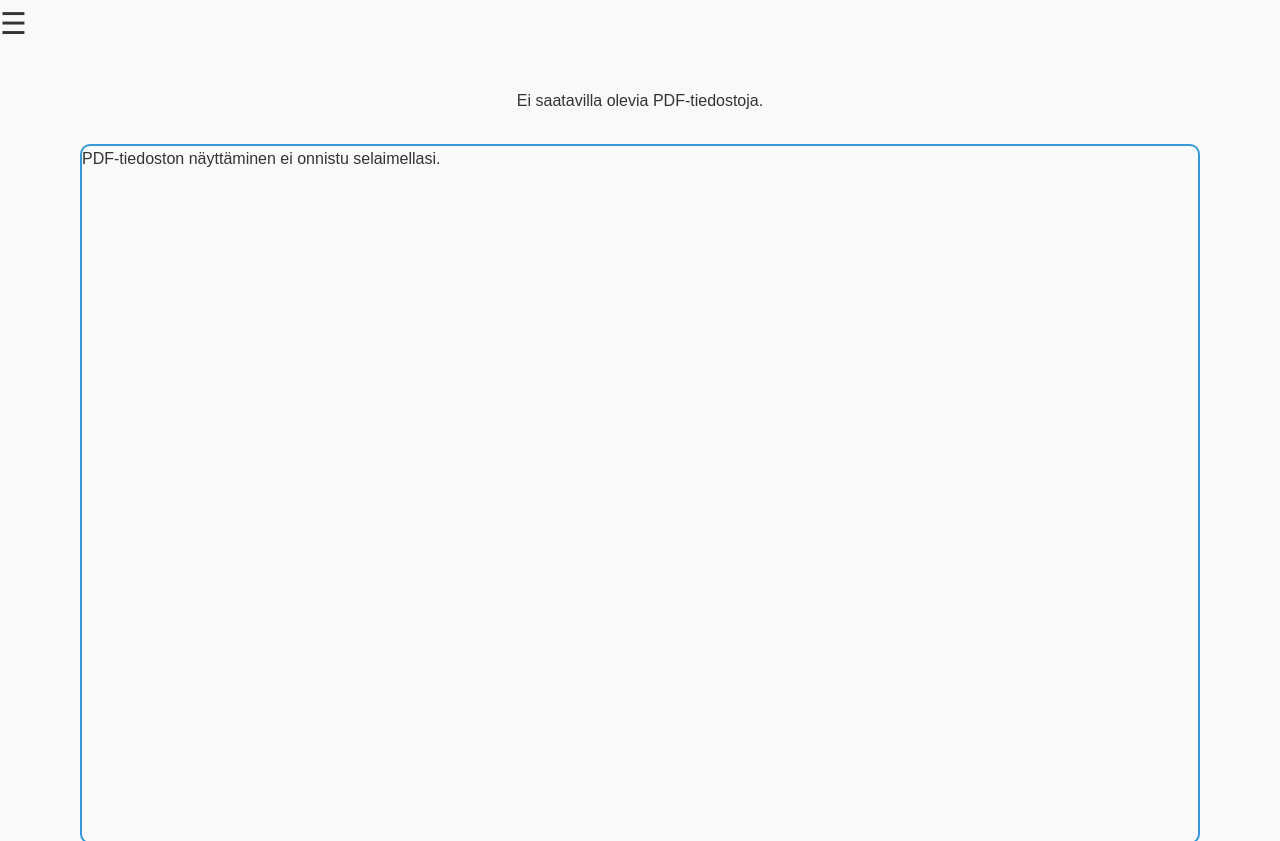
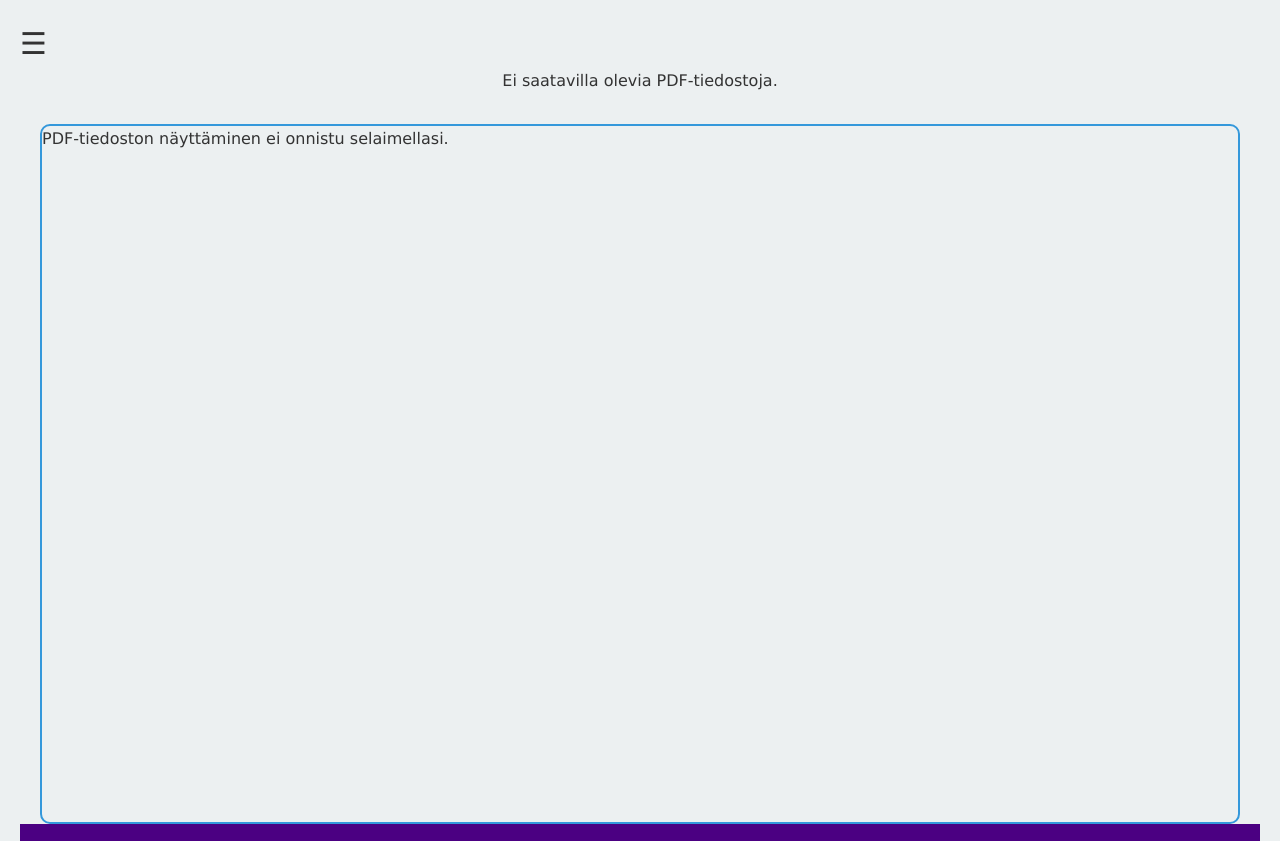
Before and after one commit to mikosavolainen/oh3ac, a PHP site: page / in a window 1280 px wide. Shown: the top 841 px of the page. Run offline with PHP 8.4, Linux system fonts and the light colour scheme.

Commit message:
tyylitys ja css muutoksia

```diff
--- a/index.php
+++ b/index.php
@@ -26,8 +26,8 @@
 
     <?php include 'components/menu.php'; ?>
 
-    <div class="container">
-        <div class="select-container">
+    <div class="etusivu-container">
+        <div class="etusivu-select-container">
             <?php
             $kansio = 'pdf/';
 
--- a/styles/styles.css
+++ b/styles/styles.css
@@ -58,19 +58,14 @@
     min-height: 100vh;
 }
 
-.container {
+
+
+.etusivu-container {
     max-width: 1200px;
     margin: 0 auto;
 }
 
-h1 {
-    color: var(--primary-color);
-    margin-bottom: 20px;
-    font-size: 2.5rem;
-    text-align: center;
-}
-
-.select-container {
+.etusivu-select-container {
     margin-bottom: 30px;
     text-align: center;
 }
@@ -156,10 +151,7 @@
 }
 
 
-/* styles.css */
-body {
-    font-family: "Lato", sans-serif;
-  }
+/* ###################################MENU SIVUVALIKKO###################################*/
 
   .menu {
     height: 100%;
@@ -201,16 +193,10 @@
     .menu a {font-size: 18px;}
   }
 
-/* Yleiset tyylit */
-body {
-    font-family: Arial, sans-serif;
-    line-height: 1.6;
-    margin: 0;
-    padding: 0;
-    color: #333;
-    background-color: #f9f9f9;
-}
+/* ###################################MENU SIVUVALIKKO###################################*/
 
+
+/* ################################### SDR ###################################*/
 .sdr {
     max-width: 1200px;
     margin: 0 auto;
@@ -291,7 +277,9 @@
         font-size: 0.85rem;
     }
 }
+/* ################################### SDR ###################################*/
 
+/* ################################### FOOTER ###################################*/
 .footer {
     background-color: #4b0082;
     color: white;
@@ -333,3 +321,4 @@
         display: none;
     }
 }
+/* ################################### FOOTER ###################################*/
```
